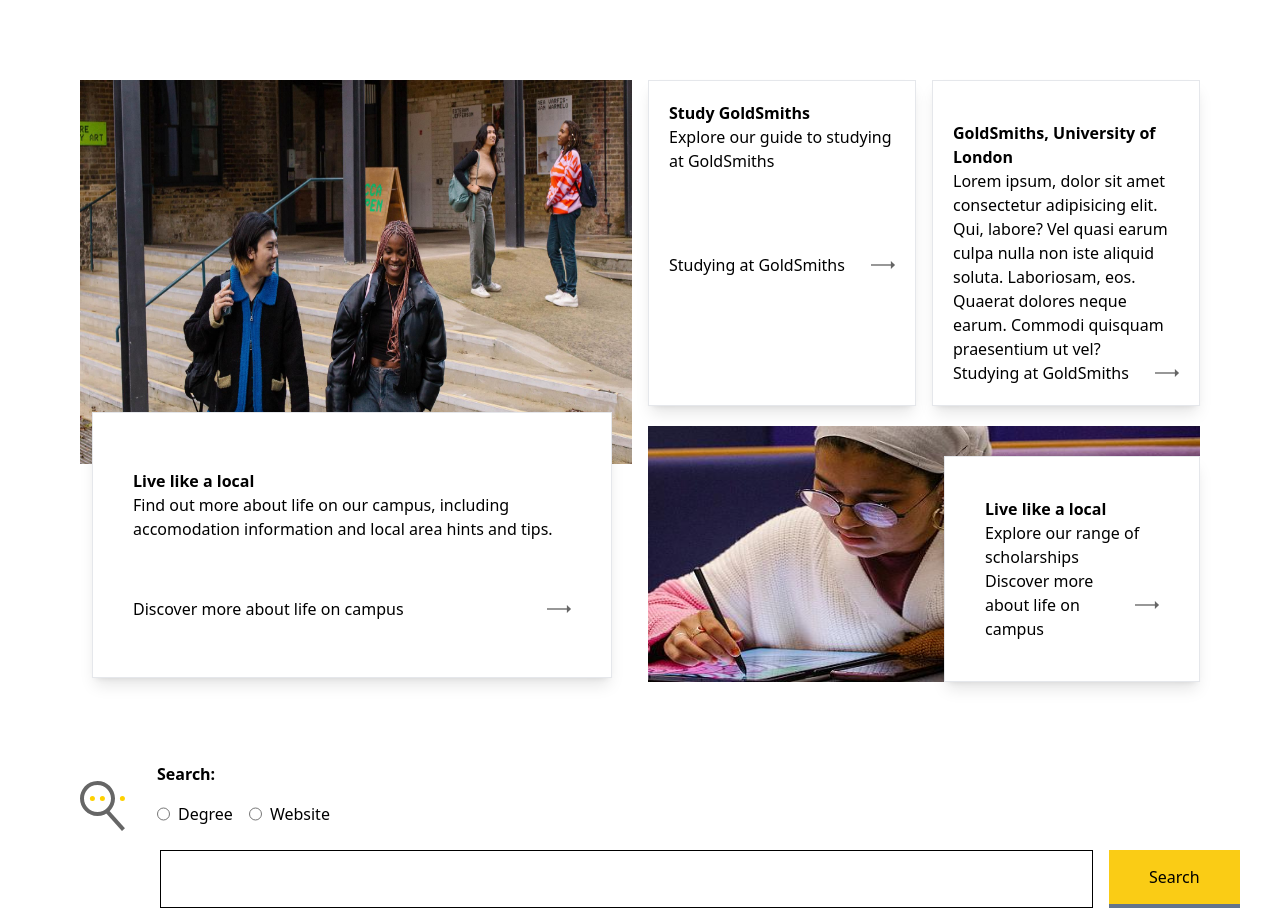
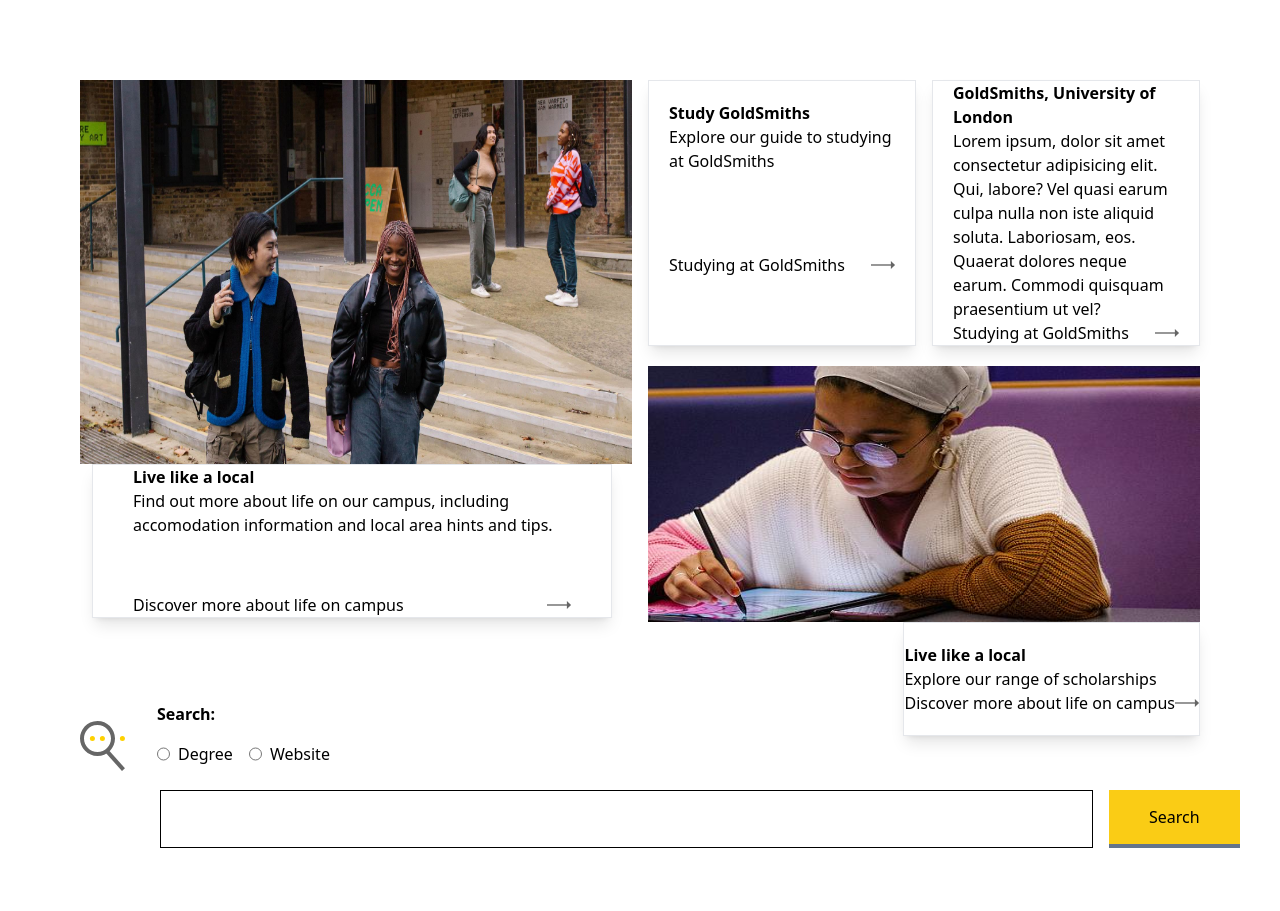
Before and after one commit to beylar/Tailwind-Projects, a website: page Gold Smith/index.html in a window 1280 px wide. Shown: the part 885-1796 px from the top of the page. After the commit the page ends 1753 px from the top, so only its background shows below. Drawn offline with Linux system fonts and the light colour scheme.

Commit message:
Positioning

```diff
--- a/Gold Smith/index.html
+++ b/Gold Smith/index.html
@@ -25,7 +25,7 @@
         <div class="relative">
             <img class="h-full object-cover" src="utilities/outline.png">
             <div class="absolute top-32 ">
-                <p></p>
+                <div class ="border-2 ml-20 mb-4 w-10 bg-white"></div>
                 <p class="tetx-center text-white text-6xl ml-20 font-sans">
                     Dynamic learning, Distinctive experience
                 </p>
@@ -45,7 +45,7 @@
         <div class="relative">
             <img class=" w-full h-96 " src="./utilities/Students-outside-the-CCA_19427-(1).jpeg">
 
-            <div class="absolute border bg-white  text-black bottom-1 w-[520px] ml-3 px-10 py-14 shadow-lg">
+            <div class="absolute border bg-white  text-black -bottom-1 w-[520px] ml-3 px-10 py-12 shadow-lg">
                 <p class="font-bold">Live like a local</p>
                 <div class="flex flex-col justify-between">
                     <div>
@@ -71,8 +71,8 @@
                         </div>
                     </div>
                 </span>
-                <span class="border shadow-lg px-5 py-5">
-                    <p class="font-bold pt-5">GoldSmiths, University of London </p>
+                <span class="border shadow-lg px-5 py-3">
+                    <p class="font-bold ">GoldSmiths, University of London </p>
                     <div>
                         <p class="">Lorem ipsum, dolor sit amet consectetur adipisicing elit. Qui, labore?
                             Vel quasi earum culpa nulla non iste aliquid soluta. Laboriosam, eos. Quaerat dolores neque
@@ -88,13 +88,13 @@
             <span class="relative">
                 <img class="mt-5 w-full h-64 " src="./utilities/Scholarship_homepage.jpeg">
 
-                <div class="absolute w-64 bottom-0 border bg-white ml-2 px-10 py-10 right-0 shadow-lg">
+                <div class="absolute w-72 bottom-2 border bg-white ml-2 px-6 py-5 right-0 shadow-lg">
                     <p class="font-bold">Live like a local</p>
                     <div class="flex flex-col justify-between">
                         <div>
                             <p>Explore our range of scholarships </p>
                         </div>
-                        <div class="flex justify-between">
+                        <div class="flex justify-between mt-2">
                             <p>Discover more about life on campus</p>
                             <img src="./utilities/icon-more-666.svg">
                         </div>
```
